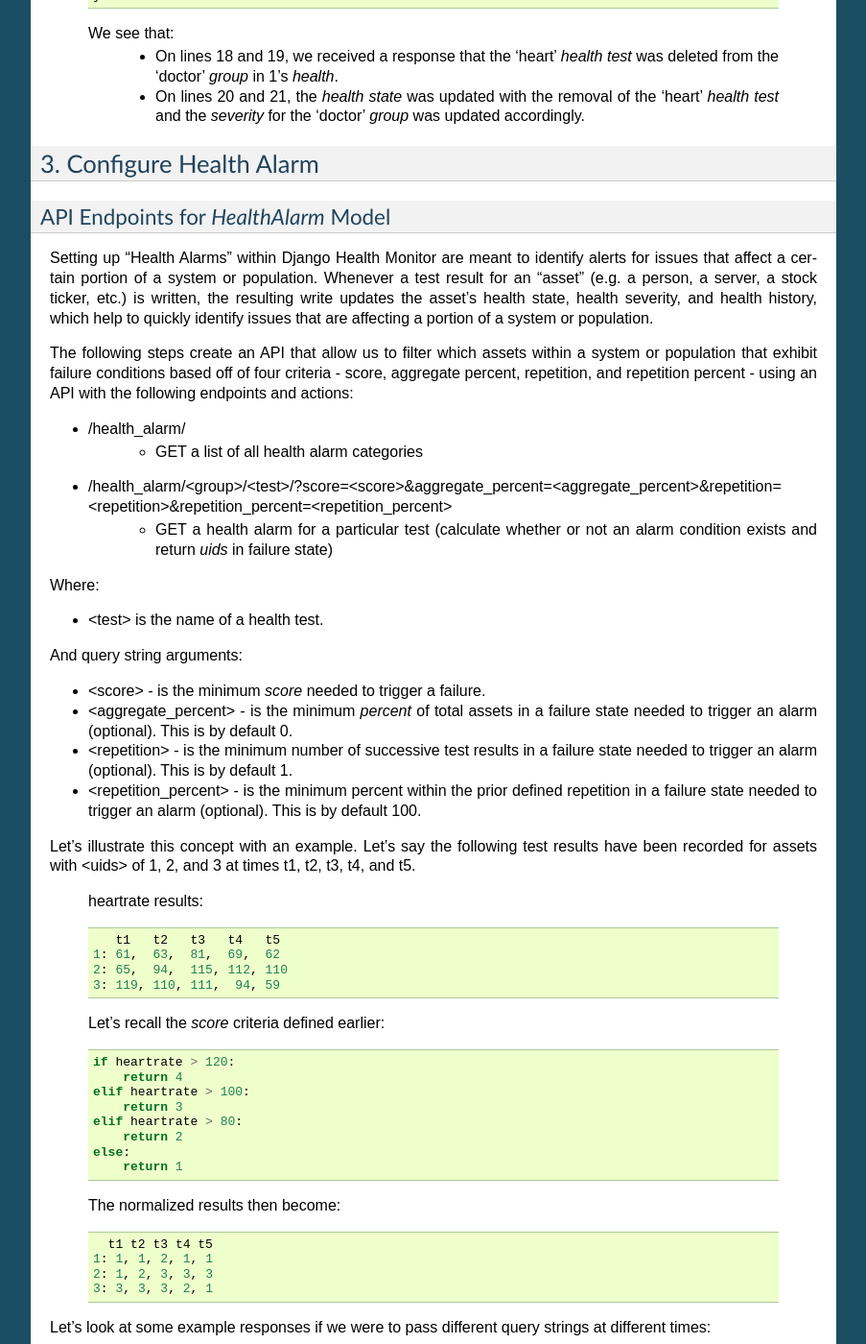
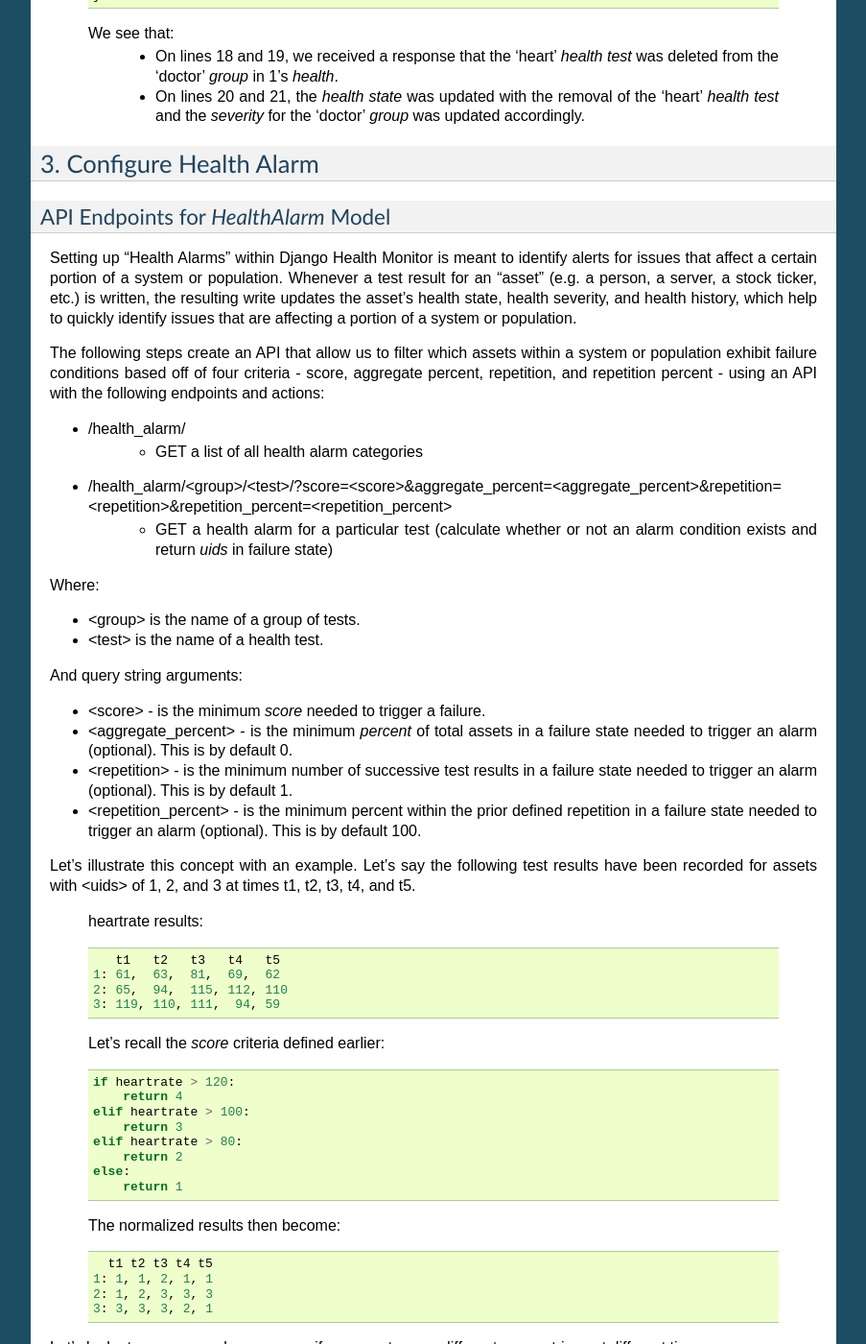
Before and after one commit to gracenote/django-health-monitor, a Sphinx documentation site: the page built from docs/usage.rst, in a window 1280 px wide and 1400 px high, scrolled down 6551 px. Shown: the whole window at 96% size, without its empty margins (198-1101 px from the left). Built offline with Sphinx 7.4.7, drawn with Linux system fonts in a browser that asks for light colours; some of the changed text lies outside the part shown.

Commit message:
Update docs.

```diff
--- a/README.rst
+++ b/README.rst
@@ -65,7 +65,7 @@ Credits
 
 There were many people involved in creating  this application that were not involved with the coding, but deserve a bulk of the credit. They helped design the application's underlying logic, and continually used it and recommended new ways to quickly extract insight. They will not be named specifically, but their help was invaluable.
 
-`Gracenote <http://www.gracenote.com/>`_ for encouraging the proliferation of open-source software.
+Thank you `Gracenote <http://www.gracenote.com/>`_ for encouraging the proliferation of open-source software.
 
 Tools used in rendering this package:
 
--- a/docs/usage.rst
+++ b/docs/usage.rst
@@ -330,9 +330,9 @@ At this point, there should be a working API that will store raw 'health test' r
 API Endpoints for `HealthAlarm` Model
 -------------------------------------
 
-Setting up "Health Alarms" within Django Health Monitor are meant to identify alerts for issues that affect a certain portion of a system or population. Whenever a test result for an "asset" (e.g. a person, a server, a stock ticker, etc.) is written, the resulting write updates the asset's health state, health severity, and health history, which help to quickly identify issues that are affecting a portion of a system or population.
+Setting up "Health Alarms" within Django Health Monitor is meant to identify alerts for issues that affect a certain portion of a system or population. Whenever a test result for an "asset" (e.g. a person, a server, a stock ticker, etc.) is written, the resulting write updates the asset's health state, health severity, and health history, which help to quickly identify issues that are affecting a portion of a system or population.
 
-The following steps create an API that allow us to filter which assets within a system or population that exhibit failure conditions based off of four criteria - score, aggregate percent, repetition, and repetition percent - using an API with the following endpoints and actions:
+The following steps create an API that allow us to filter which assets within a system or population exhibit failure conditions based off of four criteria - score, aggregate percent, repetition, and repetition percent - using an API with the following endpoints and actions:
 
 - /health_alarm/
     - GET a list of all health alarm categories
@@ -341,6 +341,7 @@ The following steps create an API that allow us to filter which assets within a
 
 Where:
 
+- <group> is the name of a group of tests.
 - <test> is the name of a health test.
 
 And query string arguments:
```
Also changed, not shown: other parts of docs/usage.rst (+7 -7 lines).
